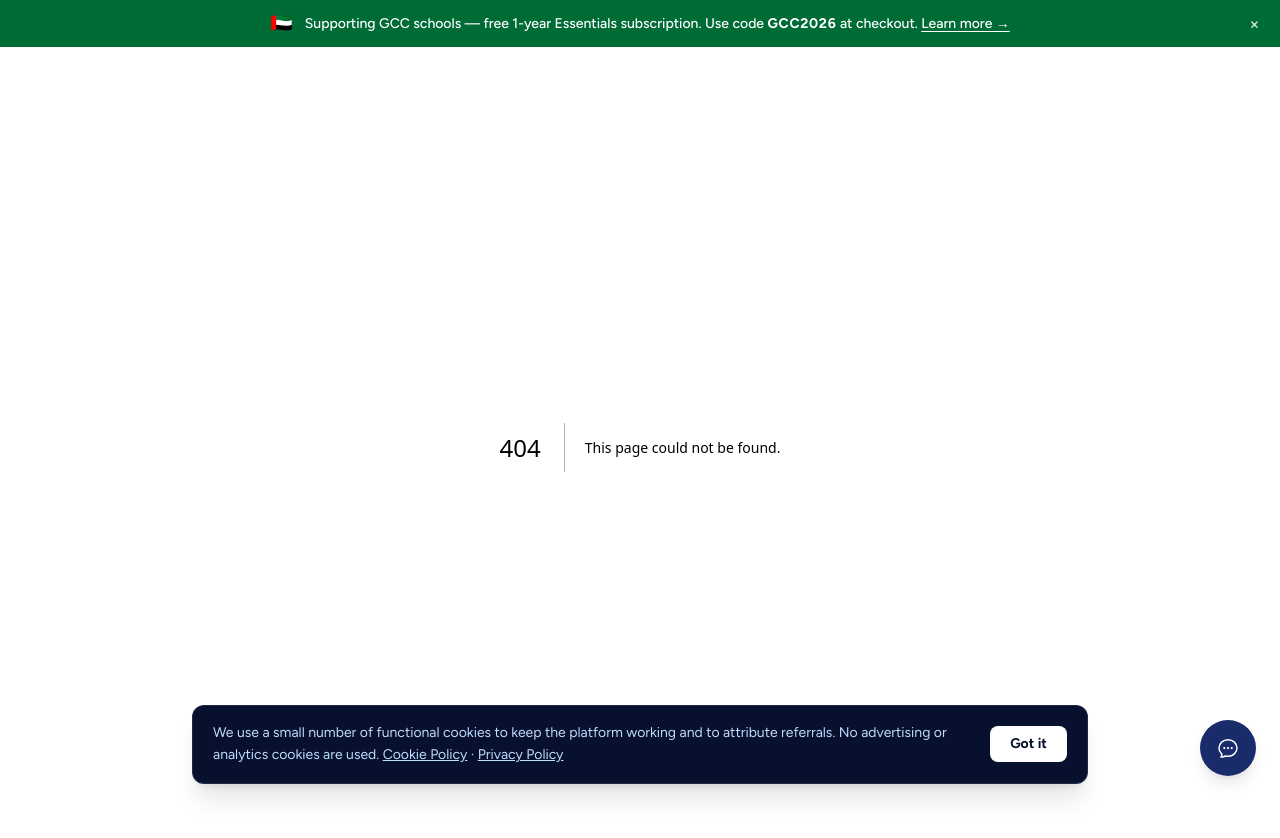
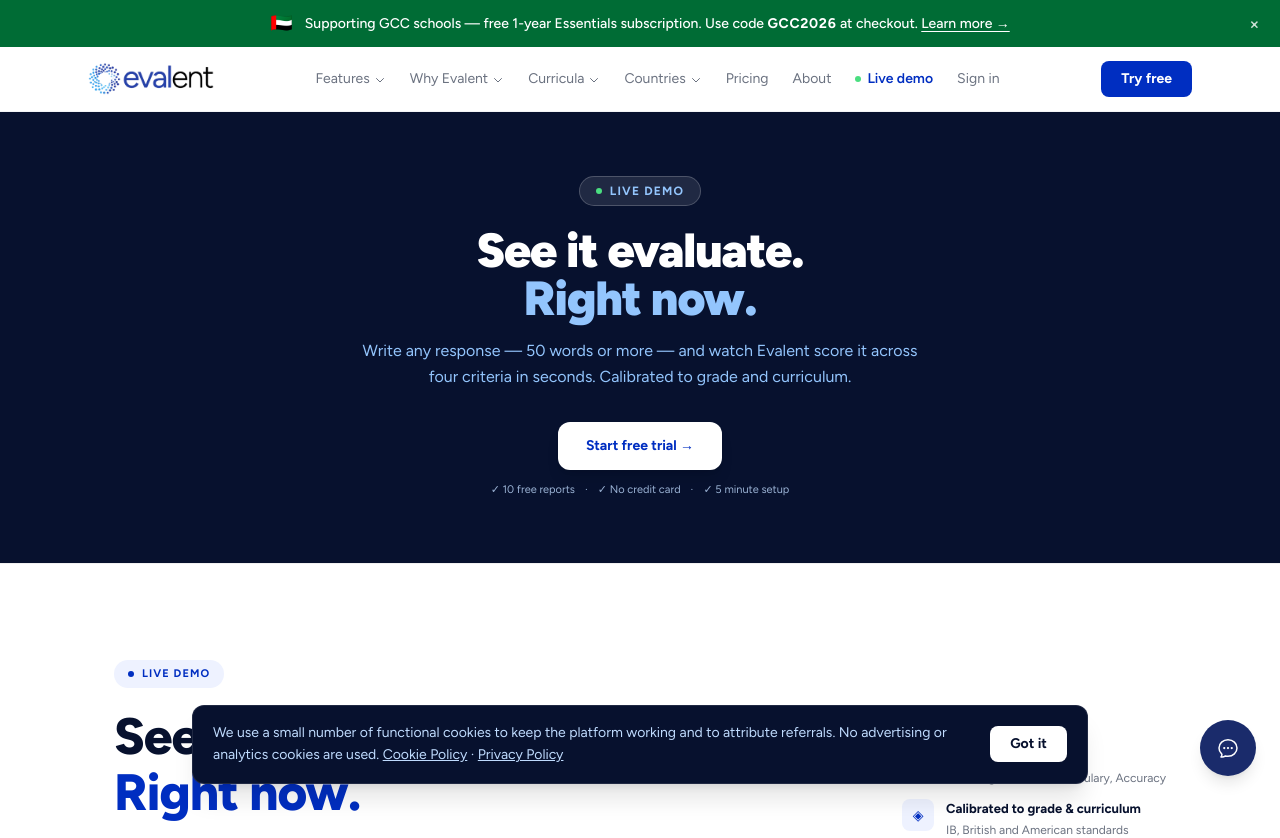
Before and after one commit to wigsbury-ui/evalent-marketing, a Next.js app: page /live-demo in a window 1280 px wide. Before the commit this address had no page. Shown: the top 838 px of the page. Built offline with nearby package versions, Linux system fonts and the light colour scheme.

Commit message:
feat: /live-demo page — navy hero + EvalDemo component

```diff
--- /dev/null
+++ b/src/app/live-demo/page.tsx
@@ -0,0 +1,43 @@
+import type { Metadata } from 'next'
+import Nav from '@/components/Nav'
+import Footer from '@/components/Footer'
+import EvalDemo from '@/components/EvalDemo'
+import HeroTrialButton from '@/components/HeroTrialButton'
+
+export const metadata: Metadata = {
+  title: 'Live Demo — See Evalent Evaluate',
+  description: 'Write any response and watch Evalent score it across four criteria in seconds. Calibrated to grade and curriculum.',
+}
+
+export default function LiveDemoPage() {
+  return (
+    <div className="min-h-screen">
+      <Nav />
+
+      {/* Hero */}
+      <section className="bg-navy py-16 px-6 text-center">
+        <div className="max-w-2xl mx-auto">
+          <div className="inline-flex items-center gap-2 bg-white/10 border border-white/20 text-blue-300 text-xs font-bold tracking-widest px-4 py-1.5 rounded-full mb-5">
+            <span className="w-1.5 h-1.5 bg-green-400 rounded-full" />
+            LIVE DEMO
+          </div>
+          <h1 className="text-4xl md:text-5xl font-black text-white tracking-tight mb-4">
+            See it evaluate.<br />
+            <span className="text-blue-300">Right now.</span>
+          </h1>
+          <p className="text-blue-300 text-base leading-relaxed mb-8 max-w-xl mx-auto">
+            Write any response — 50 words or more — and watch Evalent score it across four criteria in seconds. Calibrated to grade and curriculum.
+          </p>
+          <HeroTrialButton />
+        </div>
+      </section>
+
+      {/* Demo */}
+      <div className="bg-white">
+        <EvalDemo />
+      </div>
+
+      <Footer />
+    </div>
+  )
+}
```
